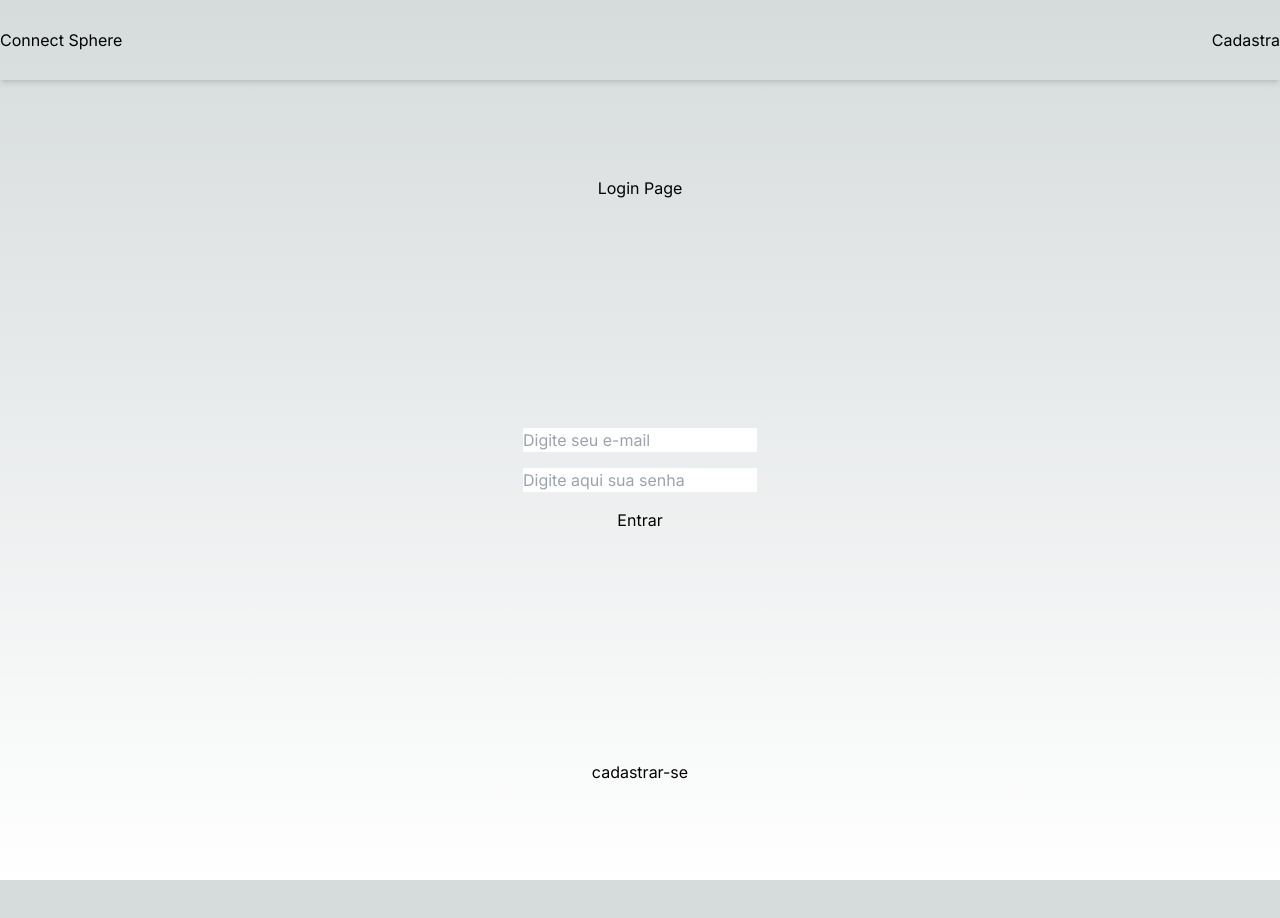
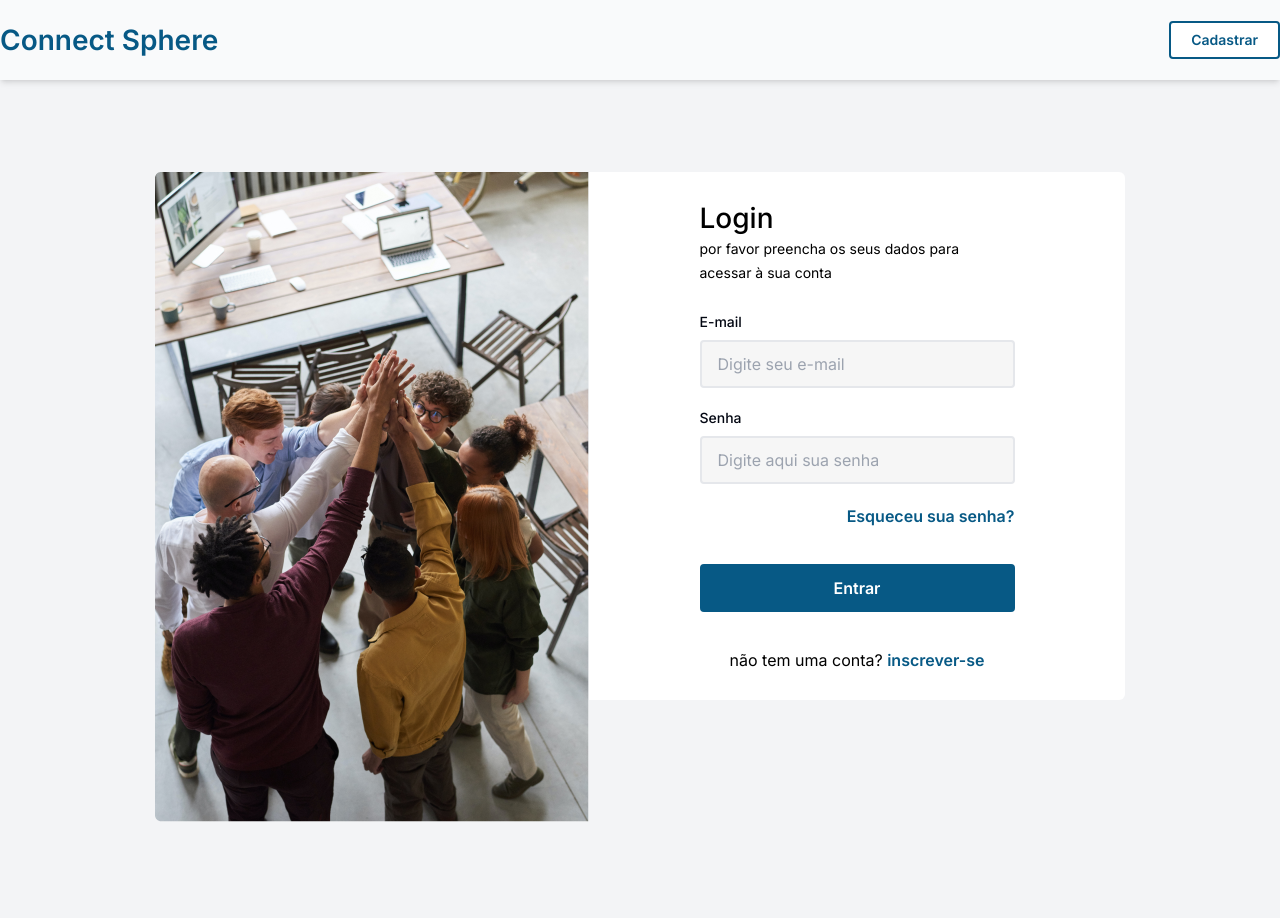
Before and after one commit to diegoguilhermeDS/connect-sphere, a Next.js app: page / in a window 1280 px wide. Shown: the top 918 px of the page. Before the commit the page ends 880 px from the top, so only its background shows below. Built offline with nearby package versions, Linux system fonts and the light colour scheme.

Commit message:
feat: created style login page

```diff
--- a/src/app/globals.css
+++ b/src/app/globals.css
@@ -2,26 +2,95 @@
 @tailwind components;
 @tailwind utilities;
 
-:root {
-  --foreground-rgb: 0, 0, 0;
-  --background-start-rgb: 214, 219, 220;
-  --background-end-rgb: 255, 255, 255;
+
+* {
+  margin: 0;
+  padding: 0;
+  outline: 0;
+  box-sizing: border-box;
 }
 
-@media (prefers-color-scheme: dark) {
-  :root {
-    --foreground-rgb: 255, 255, 255;
-    --background-start-rgb: 0, 0, 0;
-    --background-end-rgb: 0, 0, 0;
+body,
+html {
+  width: 100vw;
+  height: 100vh;
+}
+
+body {
+  color: "#030712";
+  -webkit-font-smoothing: antialiased;
+
+  overflow-x: hidden;
+}
+
+h1,
+h2,
+h3,
+h4,
+h5,
+h6,
+strong {
+  font-weight: 500;
+}
+
+button {
+  cursor: pointer;
+}
+
+a {
+  text-decoration: none;
+}
+
+@layer base {
+  h1 {
+    @apply  font-bold text-5xl;
+  }
+  h2 {
+    @apply  font-semibold text-4xl;
+  }
+  h3 {
+    @apply  font-semibold text-3xl;
+  }
+  h4 {
+    @apply  font-semibold text-2xl;
+  }
+  h5 {
+    @apply  font-semibold text-xl;
+  }
+  h6 {
+    @apply  font-semibold text-lg;
+  }
+  .h7 {
+    @apply  font-semibold text-base;
+  }
+  p {
+    @apply font-normal text-base;
+  }
+  span {
+    @apply font-normal text-sm;
+  }
+  .input-placeholder {
+    @apply font-normal text-base;
+  }
+  .input-label {
+    @apply font-medium text-sm;
   }
 }
 
-body {
-  color: rgb(var(--foreground-rgb));
-  background: linear-gradient(
-      to bottom,
-      transparent,
-      rgb(var(--background-end-rgb))
-    )
-    rgb(var(--background-start-rgb));
+@layer components {
+  .card-contact {
+    @apply flex justify-between items-center h-36 w-full px-2 bg-gray-50 rounded;
+  }
+  .card-client {
+    @apply flex justify-between items-center max-w-[23.125rem] w-[21.4375rem] h-36 md:h-40 px-5 rounded-md bg-white overflow-hidden;
+  }
+  .container-form {
+    @apply flex max-h-fit w-full px-3 py-7 bg-white border-2 border-sky-600 md:border-none rounded-r-md;
+  }
+  .button-base {
+    @apply flex justify-center items-center w-full min-w-fit rounded border-2 font-semibold;
+  }
+  .input-base {
+    @apply w-full h-[3rem] bg-[#f6f6f6] hover:bg-gray-200 px-4 border-2 border-gray-200 hover:border-gray-200 rounded outline-none focus:border-sky-600 focus:text-sky-600 focus:bg-gray-50;
+  }
 }
--- a/src/app/layout.tsx
+++ b/src/app/layout.tsx
@@ -1,10 +1,10 @@
 import { ClientProvider } from "@/providers/ClientContext";
 import "./globals.css";
 import { Inter } from "next/font/google";
-import "react-toastify/dist/ReactToastify.css";
-import { ToastContainer } from "react-toastify";
 import Header from "@/components/Header";
 import Modal from "@/components/Modal";
+import { ToastContainer } from "react-toastify";
+import "react-toastify/dist/ReactToastify.css";
 
 const inter = Inter({ subsets: ["latin"] });
 
@@ -20,13 +20,25 @@ export default function RootLayout({
 }) {
   return (
     <html lang="en">
-      <body className={inter.className} suppressHydrationWarning={true}>
-        <ToastContainer />
+      <body className={`${inter.className} bg-gray-100`} suppressHydrationWarning={true}>
         <Header />
+        <ToastContainer
+          position="top-right"
+          autoClose={5000}
+          hideProgressBar={false}
+          newestOnTop={false}
+          closeOnClick
+          rtl={false}
+          pauseOnFocusLoss
+          draggable
+          pauseOnHover
+          theme="light"
+        />
         <ClientProvider>
           <Modal />
           {children}
         </ClientProvider>
+        <ToastContainer />
       </body>
     </html>
   );
--- a/src/app/page.tsx
+++ b/src/app/page.tsx
@@ -1,15 +1,37 @@
-"use client"
+"use client";
+
 import Link from "next/link";
+import Image from "next/image";
 import FormLogin from "@/components/Form/FormLogin";
-
+import bgLogin from "../../public/bg-login.png";
 
 export default function Home() {
-
   return (
-    <main className="flex min-h-screen flex-col items-center justify-between p-24">
-      <h1>Login Page</h1>
-      <FormLogin/>
-      <Link href={"/register"}>cadastrar-se</Link>
+    <main className="flex min-h-screen flex-col items-center justify-between p-3 mt-20">
+      <section className="flex md:w-[970px]">
+        <Image
+          src={bgLogin}
+          alt="iamge ilustrations login"
+          className="hidden md:block"
+        />
+        <div className="flex justify-center items-center container-form">
+          <div className="md:w-[315px] flex flex-col gap-7">
+            <div>
+              <h4>Login</h4>
+              <span>
+                por favor preencha os seus dados para acessar à sua conta
+              </span>
+            </div>
+            <FormLogin />
+            <p className="text-center mt-2">
+              não tem uma conta?{" "}
+              <Link href={"/register"} className="h7 text-sky-800">
+                inscrever-se
+              </Link>
+            </p>
+          </div>
+        </div>
+      </section>
     </main>
   );
 }
--- a/src/components/Button/index.tsx
+++ b/src/components/Button/index.tsx
@@ -1,15 +1,86 @@
-import React, { ReactNode } from 'react'
+import Link from "next/link";
+import React from "react";
 
 interface iButtonProps {
-    children: ReactNode,
-    typeBtn?: "button" | "submit"
-    handle?: () => void
+  children: React.ReactNode;
+  handle?: () => void;
+  size?: 1 | 2;
+  type:
+    | "brand"
+    | "outline"
+    | "negative"
+    | "alert"
+    | "success"
+    | "delete"
+    | "edit"
+    | "disableBrand"
+    | "disable";
+  disable?: boolean;
+  submit?: boolean;
+  href?: string
 }
 
-const Button = ({children, typeBtn = "button", handle}: iButtonProps) => {
+const Button = ({
+  children,
+  handle,
+  size = 1,
+  type,
+  disable = false,
+  submit,
+  href
+}: iButtonProps) => {
+  const sizeVariants = ["h-[3rem] text-md", "h-[2.375rem] text-sm"];
+  const buttonVariant = {
+    brand:
+      "bg-sky-800 hover:bg-sky-600 border-sky-800 hover:border-sky-600 text-white",
+    outline:
+      "bg-white hover:bg-sky-800 border-sky-800 text-sky-800 hover:text-white",
+    negative:
+      "bg-gray-300 hover:bg-gray-400 border-gray-300 hover:border-gray-400 text-gray-600",
+    alert:
+      "bg-rose-200 hover:bg-rose-300 border-rose-200 hover:border-rose-300 text-rose-600",
+    success:
+      "bg-emerald-100 hover:bg-emerald-200 border-emerald-100 hover:border-emerald-200 text-emerald-700",
+    delete:
+      "bg-white hover:bg-rose-600 border-rose-600 text-rose-600 hover:text-white",
+    edit: "bg-white hover:bg-sky-800 border-sky-800 text-sky-800 hover:text-white",
+    disableBrand: "bg-sky-200 border-sky-200 text-gray-800",
+    disable: "bg-gray-200 border-gray-200 text-white",
+  };
+
   return (
-    <button onClick={handle} type={typeBtn}>{children}</button>
-  )
-}
+    <>
+      {type !== "outline" && (
+        <button
+          onClick={handle}
+          disabled={disable}
+          type={submit ? "submit" : "button"}
+          className={`
+        button-base
+        ${sizeVariants[size - 1]}
+        ${size == 1 ? "px-7" : "px-5"}
+        ${buttonVariant[type]}
+        ${disable && "cursor-not-allowed"}
+        transition-colors
+        ease-in-out
+        duration-500
+        `}
+        >
+          {children}
+        </button>
+      )}
+      {type == "outline" && <Link href={href!} className={`
+        button-base
+        ${sizeVariants[size - 1]}
+        ${size == 1 ? "px-7" : "px-5"}
+        ${buttonVariant[type]}
+        ${disable && "cursor-not-allowed"}
+        transition-colors
+        ease-in-out
+        duration-500
+      `}>{children}</Link>}
+    </>
+  );
+};
 
-export default Button
+export default Button;
--- a/src/components/Form/FormLogin/index.tsx
+++ b/src/components/Form/FormLogin/index.tsx
@@ -1,13 +1,14 @@
 "use client";
+
+import React from "react";
+import { useClient } from "@/hooks/useClient";
+import { useForm } from "react-hook-form";
+import { zodResolver } from "@hookform/resolvers/zod";
+import { LoginData, loginSchema } from "@/schemas/client.schema";
 
 import Button from "@/components/Button";
 import Input from "@/components/Input";
 import InputError from "@/components/Input/InputError";
-import { useClient } from "@/hooks/useClient";
-import { LoginData, loginSchema } from "@/schemas/client.schema";
-import { zodResolver } from "@hookform/resolvers/zod";
-import React, { ReactNode } from "react";
-import { useForm } from "react-hook-form";
 
 const FormLogin = () => {
   const { handleLogin } = useClient();
@@ -28,23 +29,24 @@ const FormLogin = () => {
       onSubmit={handleSubmit(handleFormSubmit)}
       noValidate
       autoComplete="off"
-      className="flex flex-col gap-4"
+      className="flex flex-col gap-5"
     >
       <Input
         type="email"
-        inputName="email"
+        label="E-mail"
         placeholder="Digite seu e-mail"
+        error={errors?.email && errors.email.message!}
         register={register("email")}
       />
-      {errors?.email && <InputError message={errors.email.message!} />}
       <Input
         type="password"
-        inputName="password"
+        label="Senha"
+        error={errors?.password && errors.password.message!}
         placeholder="Digite aqui sua senha"
         register={register("password")}
       />
-      {errors?.password && <InputError message={errors.password.message!} />}
-      <Button typeBtn="submit">Entrar</Button>
+      <h6 className="h7 text-sky-800 text-end mb-4 cursor-pointer">Esqueceu sua senha?</h6>
+      <Button type={"brand"} submit>Entrar</Button>
     </form>
   );
 };
--- a/src/components/Form/FormRegister/index.tsx
+++ b/src/components/Form/FormRegister/index.tsx
@@ -55,7 +55,7 @@ const FormRegister = () => {
       {errors?.confirmPassword && <InputError message={errors.confirmPassword.message!} />}
       <MaskedInput mask={"(99) 99999-9999"} placeholder="Ex: (xx) 9xxxx-xxxx" {...register("phone")}/>
       {errors?.phone && <InputError message={errors.phone.message!} />}
-      <Button typeBtn="submit">Cadastrar</Button>
+      <Button type="brand" submit>Criar a conta</Button>
     </form>
   );
 };
--- a/src/components/Header/index.tsx
+++ b/src/components/Header/index.tsx
@@ -19,13 +19,13 @@ const Header = () => {
   }
 
   return (
-    <header className="shadow-md">
-      <div className="container flex justify-between items-center h-20">
-          <h1>Connect Sphere</h1>
+    <header className="shadow-md bg-gray-50">
+      <div className="container mx-auto flex justify-between items-center h-20">
+          <h6 className="font-semibold md:text-2xl text-sky-800">Connect Sphere</h6>
           <nav>
-            {pathName == "/" && <Link href={"/register"}>Cadastra</Link>}
-            {pathName == "/register" && <Link href={"/"}>Voltar</Link>}
-            {pathName == "/dashboard" && <Button handle={handleLogout}>logout</Button>}
+            {pathName == "/" && <Button type="outline" href="/register" size={2}>Cadastrar</Button>}
+            {pathName == "/register" && <Button type="outline" href="/" size={2}>Voltar</Button>}
+            {pathName == "/dashboard" && <Button type="edit" handle={handleLogout}>logout</Button>}
           </nav>
       </div>
     </header>
--- a/src/components/Input/index.tsx
+++ b/src/components/Input/index.tsx
@@ -1,17 +1,58 @@
 import React from "react";
-import { UseFormRegisterReturn } from "react-hook-form/dist/types";
+import { UseFormRegisterReturn } from "react-hook-form";
+import MaskedInput from "react-input-mask";
 
-interface IInputProps {
-  type: string;
+interface iInputProps {
+  type: "text" | "email" | "password" | "phone";
   placeholder: string;
-  inputName: string,
-  register: UseFormRegisterReturn
-  pattern?: string,
-  autoComplete?: string
+  label: string;
+  register: UseFormRegisterReturn;
+  error?: string;
 }
 
-const Input = ({type, inputName, placeholder, pattern, register, autoComplete}: IInputProps) => {
-  return <input type={type} id={inputName} placeholder={placeholder} pattern={pattern} {...register} autoComplete={autoComplete}/>;
+const Input = ({ type, label, placeholder, register, error }: iInputProps) => {
+  const maskedTypes = ["phone"];
+  const masked = { phone: "(999) 99999-9999" };
+
+  return (
+    <fieldset className="relative flex flex-col gap-2">
+      <label htmlFor={label} className="input-label text-gray-950">
+        {label}
+      </label>
+      {!maskedTypes.includes(type) && (
+        <input
+          type={type}
+          id={label}
+          placeholder={placeholder}
+          {...register}
+          className="
+            input-base
+            input-placeholder
+            transition-all
+            ease-in-out
+            duration-300
+            "
+        />
+      )}
+      {maskedTypes.includes(type) && (
+        <MaskedInput
+          mask={masked["phone"]}
+          placeholder={placeholder}
+          {...register}
+          className="
+          input-base
+          input-placeholder
+          transition-all
+          ease-in-out
+          duration-300
+          "
+        />
+      )}
+      {error && (
+        <span className="absolute -bottom-4 text-xs text-rose-600">{error}</span>
+      )}
+    </fieldset>
+  );
 };
 
 export default Input;
--- a/tailwind.config.js
+++ b/tailwind.config.js
@@ -7,13 +7,19 @@ module.exports = {
   ],
   theme: {
     extend: {
-      backgroundImage: {
-        'gradient-radial': 'radial-gradient(var(--tw-gradient-stops))',
-        'gradient-conic':
-          'conic-gradient(from 180deg at 50% 50%, var(--tw-gradient-stops))',
+      colors: {
+        modal: "rgba(0, 0, 0, 0.5)",
       },
-      colors: {
-        modal: "rgba(0, 0, 0, 0.5)"
+      fontSize: {
+        xs: [".75rem", "1rem"],
+        sm: [".875rem", "1.25rem"],
+        base: ["1rem", "1.5rem"],
+        lg: ["1.25rem", "1.75rem"],
+        xl: ["1.5rem", "2rem"],
+        '2xl': ["1.75rem", "2.25rem"],
+        '3xl': ["2rem", "2.5rem"],
+        '4xl': ["2.25rem", "2.75rem"],
+        '5xl': ["2.75rem", "3rem"],
       }
     },
   },
```
Also changed, not shown: src/providers/ClientContext.tsx (+11 -2 lines), public/bg-login.png (added), public/bg-register.png (added).
